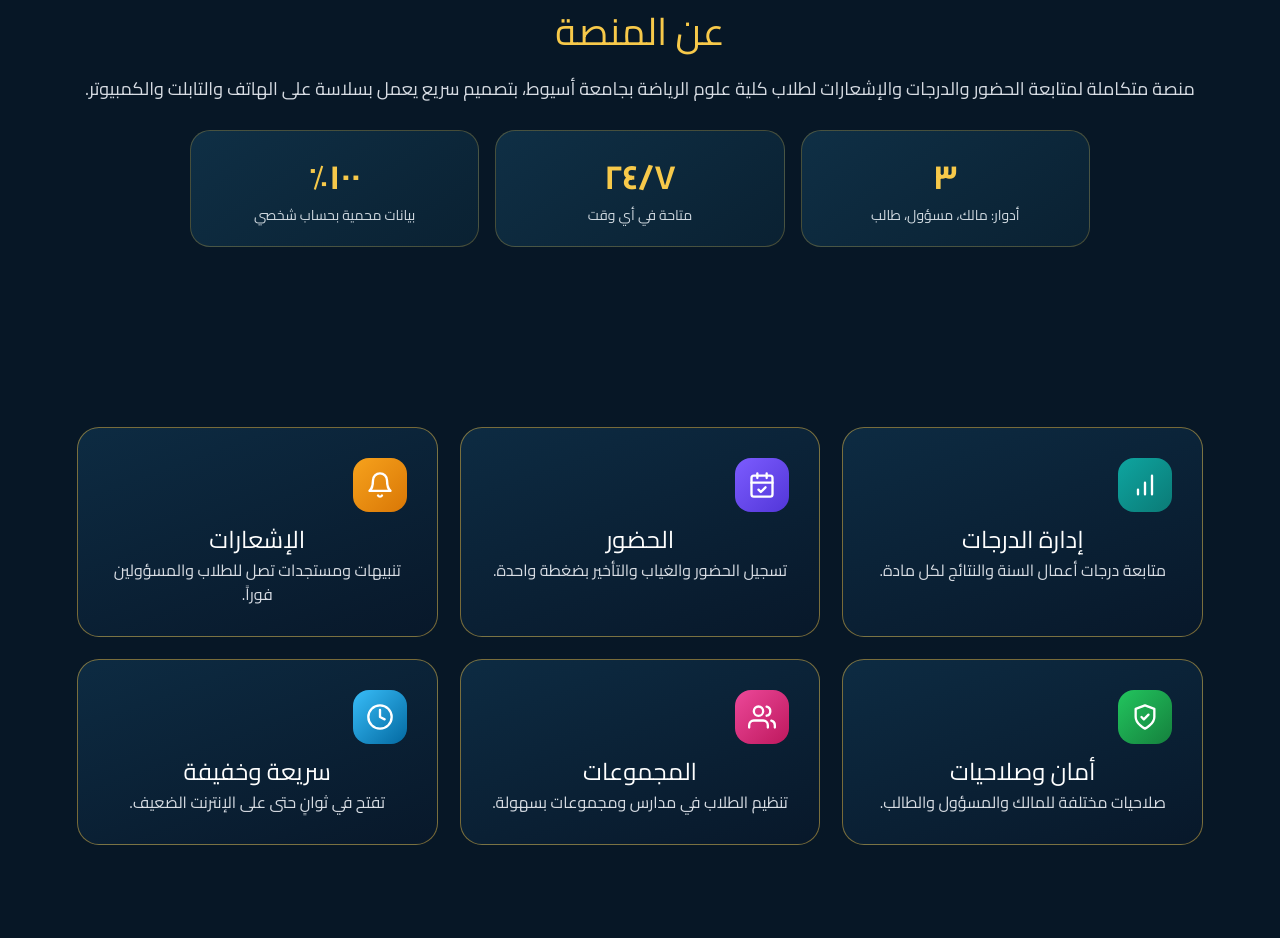
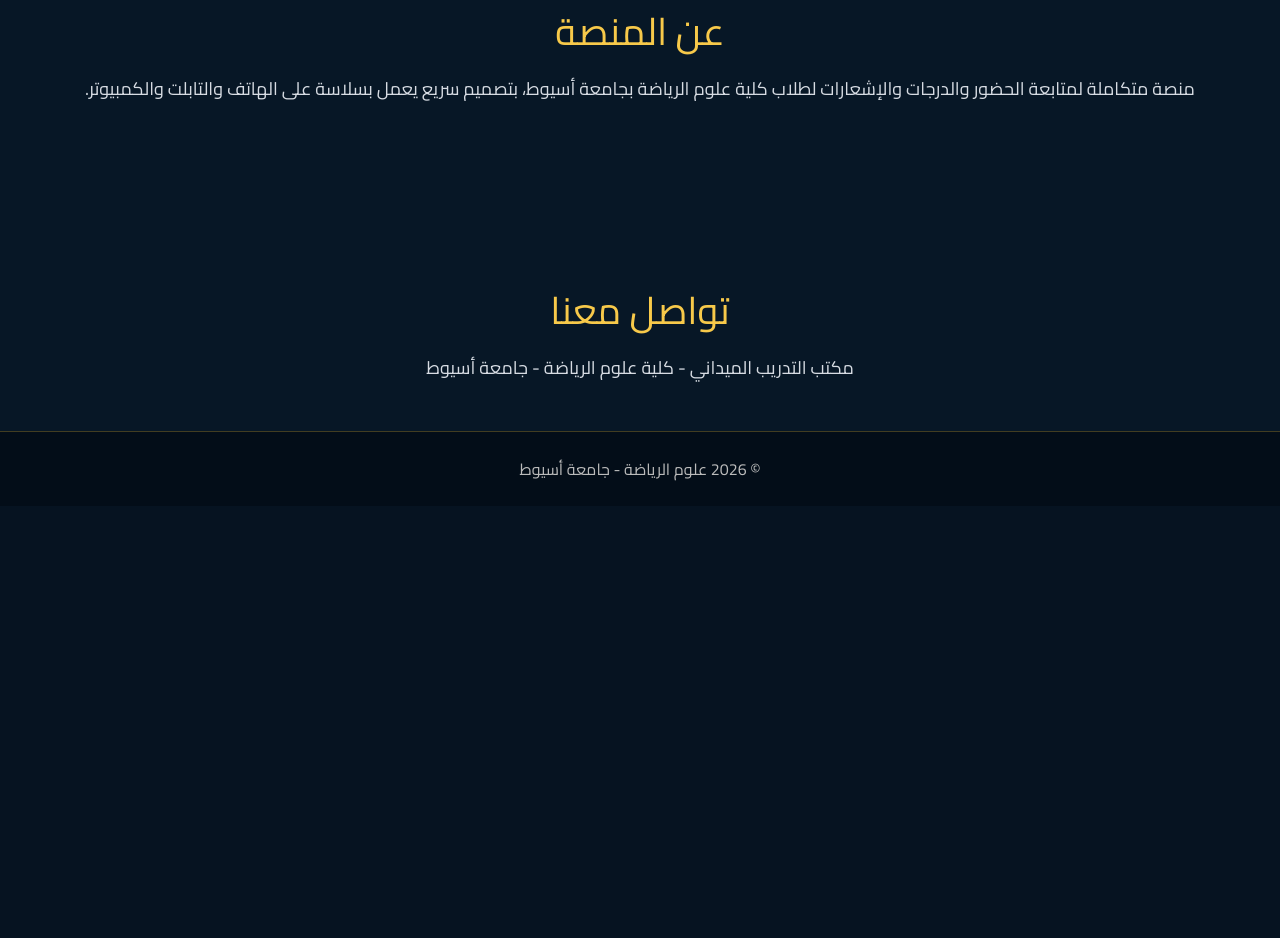
Before and after one commit to mostafaalsman9-hub/Assut2, a plain HTML site: page index.html in a window 1280 px wide. Shown: the part 1280-2218 px from the top of the page. After the commit the page ends 1786 px from the top, so only its background shows below. Drawn offline with Linux system fonts and the light colour scheme; animation ran at ten frames a second.

Commit message:
Round 4: remove landing stats strip and service cards

```diff
--- a/index.html
+++ b/index.html
@@ -200,7 +200,6 @@ body.light .location-strip span{color:#264b50}
         <nav class="nav" aria-label="التنقل الرئيسي">
           <a class="active" href="#home">الرئيسية <svg class="ico" viewBox="0 0 24 24" aria-hidden="true" fill="none" stroke="currentColor" stroke-width="2" stroke-linecap="round" stroke-linejoin="round"><path d="m3 10 9-7 9 7v10a2 2 0 0 1-2 2h-4v-7H9v7H5a2 2 0 0 1-2-2z"/></svg></a>
           <a href="#about">عن المنصة <svg class="ico" viewBox="0 0 24 24" aria-hidden="true" fill="none" stroke="currentColor" stroke-width="2" stroke-linecap="round" stroke-linejoin="round"><circle cx="12" cy="12" r="10"/><path d="M12 16v-4M12 8h.01"/></svg></a>
-          <a href="#services">الخدمات <svg class="ico" viewBox="0 0 24 24" aria-hidden="true" fill="none" stroke="currentColor" stroke-width="2" stroke-linecap="round" stroke-linejoin="round"><rect x="3" y="3" width="7" height="7" rx="1"/><rect x="14" y="3" width="7" height="7" rx="1"/><rect x="14" y="14" width="7" height="7" rx="1"/><rect x="3" y="14" width="7" height="7" rx="1"/></svg></a>
           <a href="#contact">تواصل معنا <svg class="ico" viewBox="0 0 24 24" aria-hidden="true" fill="none" stroke="currentColor" stroke-width="2" stroke-linecap="round" stroke-linejoin="round"><path d="M22 16.9v3a2 2 0 0 1-2.2 2 19.8 19.8 0 0 1-8.6-3.1 19.5 19.5 0 0 1-6-6A19.8 19.8 0 0 1 2.1 4.2 2 2 0 0 1 4.1 2h3a2 2 0 0 1 2 1.7c.1 1 .4 1.9.7 2.8a2 2 0 0 1-.5 2.1L8 9.9a16 16 0 0 0 6 6l1.3-1.3a2 2 0 0 1 2.1-.4c.9.3 1.8.6 2.8.7a2 2 0 0 1 1.7 2z"/></svg></a>
         </nav>
 
@@ -264,15 +263,6 @@ body.light .location-strip span{color:#264b50}
       <section id="about" class="section reveal">
         <h2>عن المنصة</h2>
         <p>منصة متكاملة لمتابعة الحضور والدرجات والإشعارات لطلاب كلية علوم الرياضة بجامعة أسيوط، بتصميم سريع يعمل بسلاسة على الهاتف والتابلت والكمبيوتر.</p>
-        <div class="stats-strip"><div><b>٣</b><span>أدوار: مالك، مسؤول، طالب</span></div><div><b>٢٤/٧</b><span>متاحة في أي وقت</span></div><div><b>١٠٠٪</b><span>بيانات محمية بحساب شخصي</span></div></div>
-      </section>
-      <section id="services" class="section cards reveal">
-        <article><svg class="ico card-ico c1" viewBox="0 0 24 24" aria-hidden="true" fill="none" stroke="currentColor" stroke-width="2" stroke-linecap="round" stroke-linejoin="round"><path d="M12 20V10M18 20V4M6 20v-4"/></svg><h3>إدارة الدرجات</h3><p>متابعة درجات أعمال السنة والنتائج لكل مادة.</p></article>
-        <article><svg class="ico card-ico c2" viewBox="0 0 24 24" aria-hidden="true" fill="none" stroke="currentColor" stroke-width="2" stroke-linecap="round" stroke-linejoin="round"><rect x="3" y="4" width="18" height="18" rx="2"/><path d="M16 2v4M8 2v4M3 10h18"/><path d="m9 16 2 2 4-4"/></svg><h3>الحضور</h3><p>تسجيل الحضور والغياب والتأخير بضغطة واحدة.</p></article>
-        <article><svg class="ico card-ico c3" viewBox="0 0 24 24" aria-hidden="true" fill="none" stroke="currentColor" stroke-width="2" stroke-linecap="round" stroke-linejoin="round"><path d="M6 8a6 6 0 0 1 12 0c0 7 3 9 3 9H3s3-2 3-9"/><path d="M10.3 21a1.94 1.94 0 0 0 3.4 0"/></svg><h3>الإشعارات</h3><p>تنبيهات ومستجدات تصل للطلاب والمسؤولين فوراً.</p></article>
-        <article><svg class="ico card-ico c4" viewBox="0 0 24 24" aria-hidden="true" fill="none" stroke="currentColor" stroke-width="2" stroke-linecap="round" stroke-linejoin="round"><path d="M12 22s8-4 8-10V5l-8-3-8 3v7c0 6 8 10 8 10z"/><path d="m9 12 2 2 4-4"/></svg><h3>أمان وصلاحيات</h3><p>صلاحيات مختلفة للمالك والمسؤول والطالب.</p></article>
-        <article><svg class="ico card-ico c5" viewBox="0 0 24 24" aria-hidden="true" fill="none" stroke="currentColor" stroke-width="2" stroke-linecap="round" stroke-linejoin="round"><path d="M17 21v-2a4 4 0 0 0-4-4H5a4 4 0 0 0-4 4v2"/><circle cx="9" cy="7" r="4"/><path d="M23 21v-2a4 4 0 0 0-3-3.9M16 3.1a4 4 0 0 1 0 7.8"/></svg><h3>المجموعات</h3><p>تنظيم الطلاب في مدارس ومجموعات بسهولة.</p></article>
-        <article><svg class="ico card-ico c6" viewBox="0 0 24 24" aria-hidden="true" fill="none" stroke="currentColor" stroke-width="2" stroke-linecap="round" stroke-linejoin="round"><circle cx="12" cy="12" r="10"/><path d="M12 6v6l4 2"/></svg><h3>سريعة وخفيفة</h3><p>تفتح في ثوانٍ حتى على الإنترنت الضعيف.</p></article>
       </section>
       <section id="contact" class="section contact reveal">
         <h2>تواصل معنا</h2>
```
